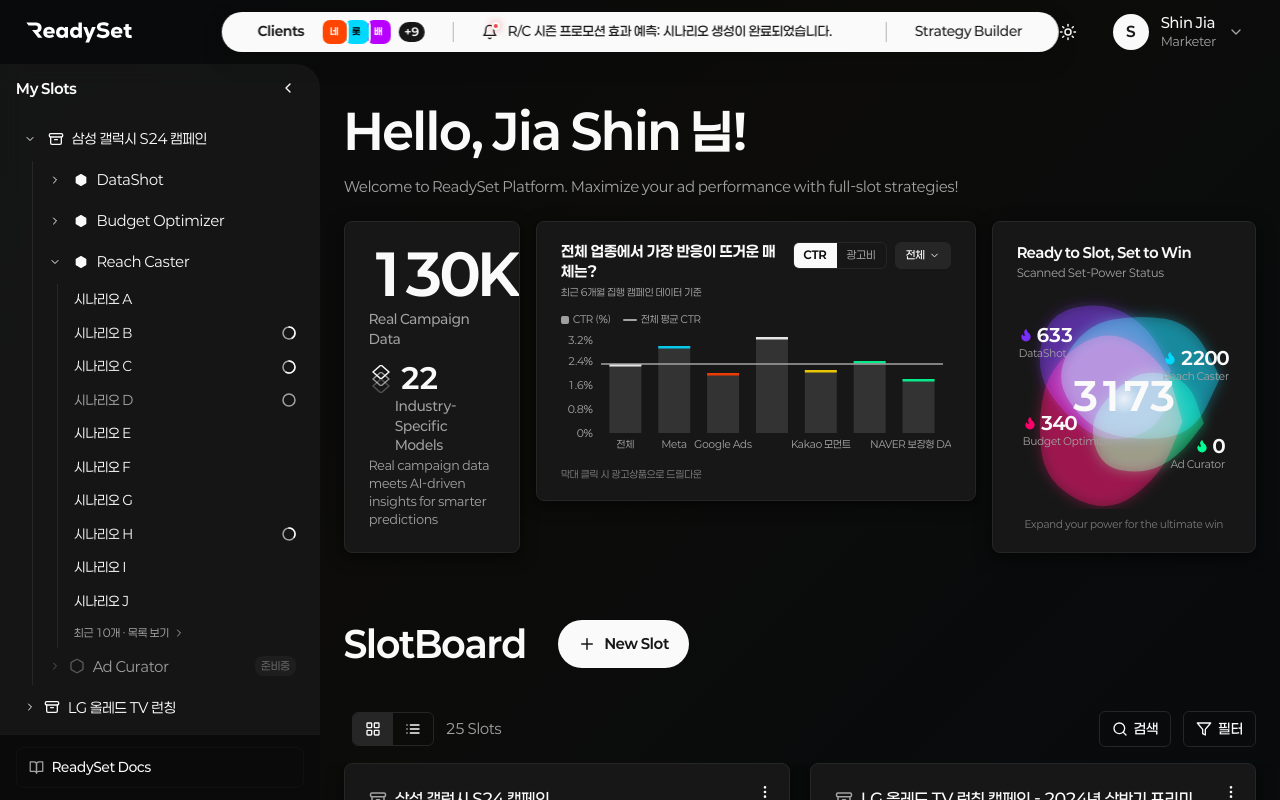
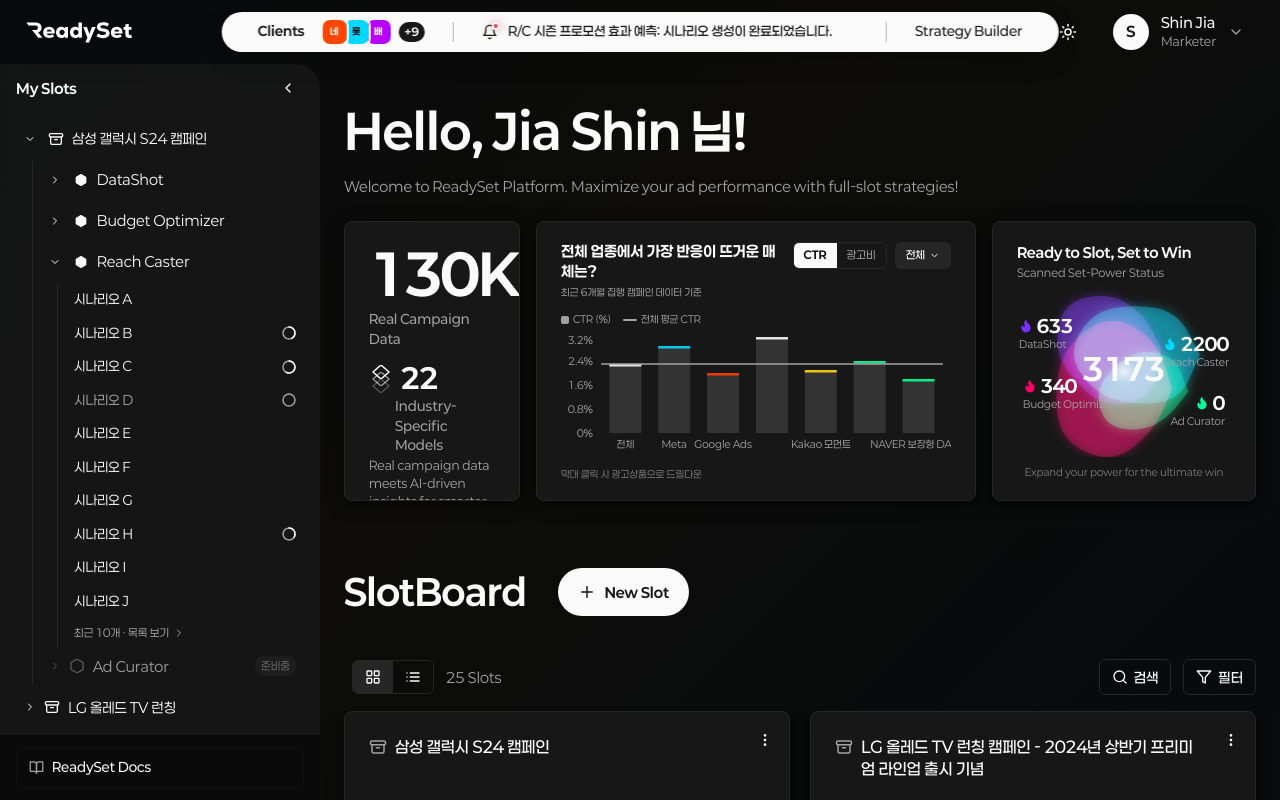
Before and after one commit to taetaej/ReadySet, a React (Vite) app: page / in a window 1280 px wide. Shown: the top 800 px of the page. Built offline with nearby package versions, Linux system fonts and the light colour scheme.

Commit message:
fix: 메인 대시보드 3개 카드 높이 280px로 통일

```diff
--- a/src/components/reachcaster/DataInsightCard.tsx
+++ b/src/components/reachcaster/DataInsightCard.tsx
@@ -38,7 +38,7 @@ export function DataInsightCard() {
   return (
     <div className="card" style={{
       padding: '24px',
-      minHeight: '180px',
+      height: '280px',
       display: 'flex',
       flexDirection: 'column',
       justifyContent: 'space-between',
--- a/src/components/reachcaster/SolutionOutputCard.tsx
+++ b/src/components/reachcaster/SolutionOutputCard.tsx
@@ -76,7 +76,7 @@ export function SolutionOutputCard({ data = DEFAULT_DATA }: SolutionOutputCardPr
 
   return (
     <div className="card" style={{
-      padding: '20px 24px', minHeight: '180px', display: 'flex',
+      padding: '20px 24px', height: '280px', display: 'flex',
       flexDirection: 'column', boxShadow: 'none', overflow: 'hidden', position: 'relative'
     }}>
       {/* 타이틀 */}
```
